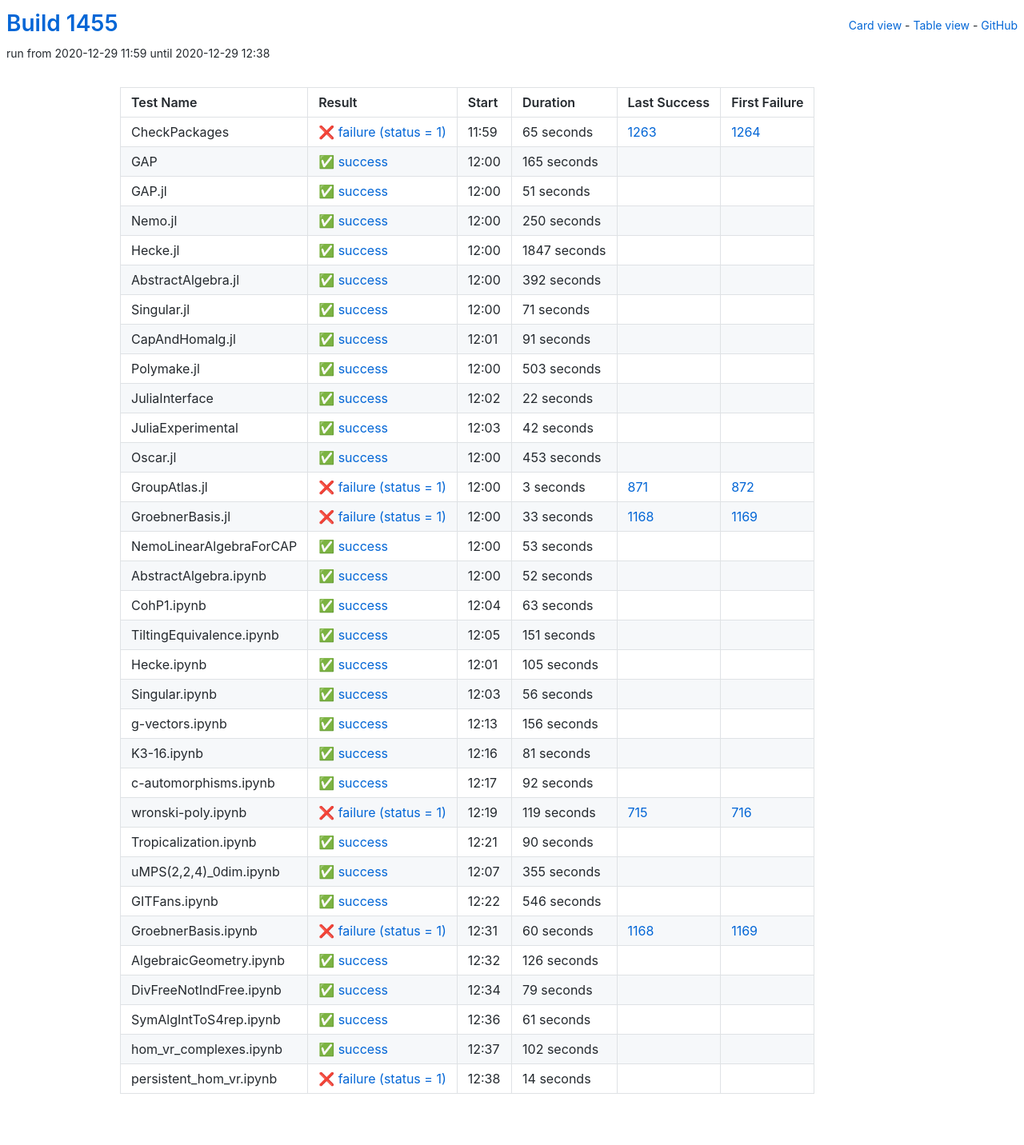
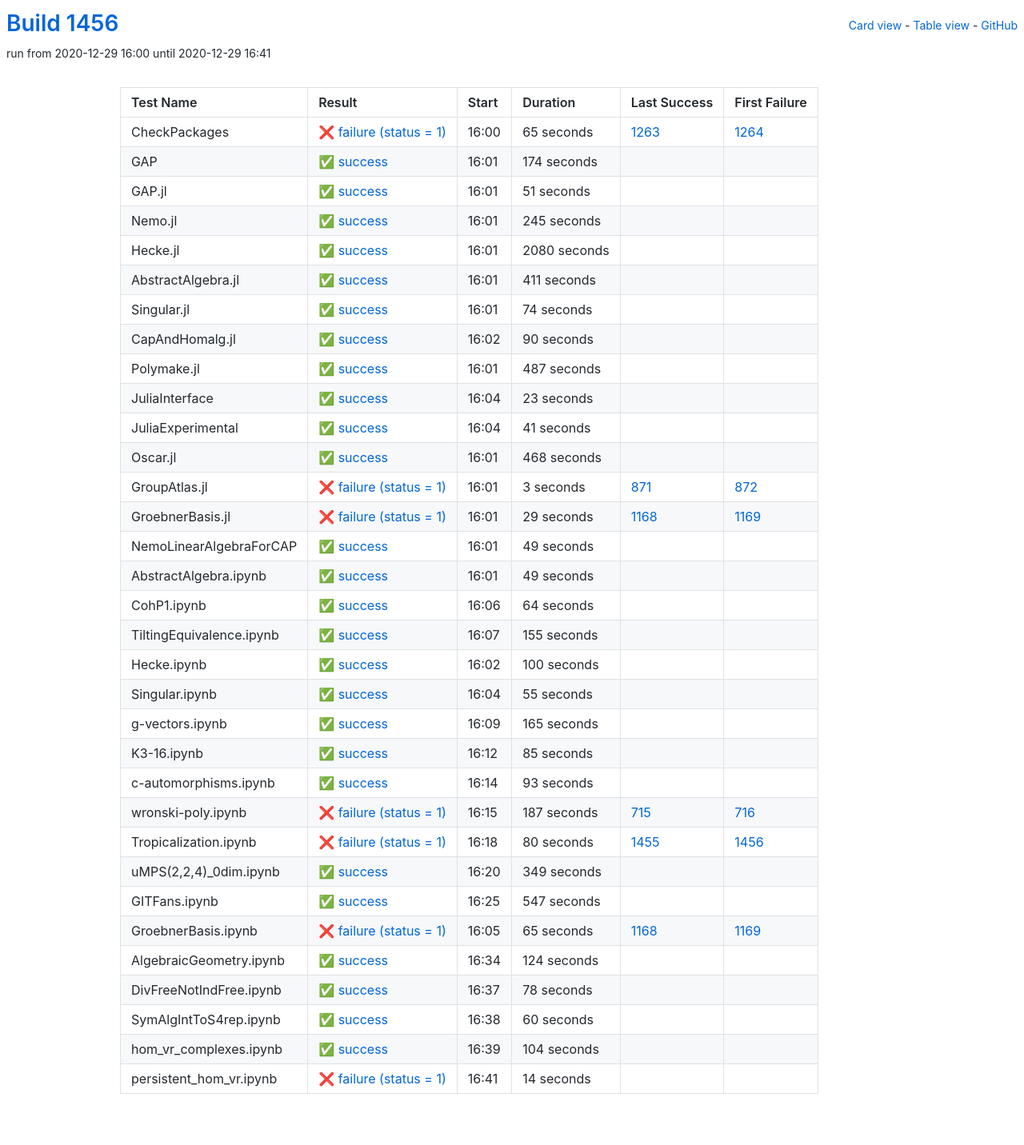
Before and after one commit to oscar-system/oscar-ci-status-stable, a Jekyll site: the page built from table.html, in a window 1280 px wide. Shown: the whole page at 80% size. Built offline with Jekyll 4.4.1, drawn with Linux system fonts in a browser that asks for light colours.

Commit message:
Build #1456

```diff
--- a/_data/ci.yml
+++ b/_data/ci.yml
@@ -1,6 +1,6 @@
 ---
-build: 1455
-build_url: https://oscarci.mathematik.uni-kl.de/job/oscar-stable/1455/
+build: 1456
+build_url: https://oscarci.mathematik.uni-kl.de/job/oscar-stable/1456/
 job: oscar-stable
 organization: oscar-system
 repo: oscar-ci-status-stable
@@ -8,8 +8,8 @@ repourl: https://github.com/oscar-system/oscar-ci-status-stable
 tests:
 - name: CheckPackages
   id: checkpackages
-  log: https://oscarci.mathematik.uni-kl.de/job/oscar-stable/1455/artifact/logs/build-1455/CheckPackages.log
-  start: 2020-12-29 11:59
+  log: https://oscarci.mathematik.uni-kl.de/job/oscar-stable/1456/artifact/logs/build-1456/CheckPackages.log
+  start: 2020-12-29 16:00
   success: false
   exitcode: 1
   status: failure
@@ -20,20 +20,20 @@ tests:
   first_failure_url: https://oscarci.mathematik.uni-kl.de/job/oscar-stable/1264/
 - name: GAP
   id: gap
-  log: https://oscarci.mathematik.uni-kl.de/job/oscar-stable/1455/artifact/logs/build-1455/GAP.log
-  start: 2020-12-29 12:00
+  log: https://oscarci.mathematik.uni-kl.de/job/oscar-stable/1456/artifact/logs/build-1456/GAP.log
+  start: 2020-12-29 16:01
   success: true
   exitcode: 0
   status: success
-  duration: 165
+  duration: 174
   last_success: false
   last_success_url:
   first_failure: false
   first_failure_url:
 - name: GAP.jl
   id: gap-jl
-  log: https://oscarci.mathematik.uni-kl.de/job/oscar-stable/1455/artifact/logs/build-1455/GAP.jl.log
-  start: 2020-12-29 12:00
+  log: https://oscarci.mathematik.uni-kl.de/job/oscar-stable/1456/artifact/logs/build-1456/GAP.jl.log
+  start: 2020-12-29 16:01
   success: true
   exitcode: 0
   status: success
@@ -44,116 +44,116 @@ tests:
   first_failure_url:
 - name: Nemo.jl
   id: nemo-jl
-  log: https://oscarci.mathematik.uni-kl.de/job/oscar-stable/1455/artifact/logs/build-1455/Nemo.jl.log
-  start: 2020-12-29 12:00
+  log: https://oscarci.mathematik.uni-kl.de/job/oscar-stable/1456/artifact/logs/build-1456/Nemo.jl.log
+  start: 2020-12-29 16:01
   success: true
   exitcode: 0
   status: success
-  duration: 250
+  duration: 245
   last_success: false
   last_success_url:
   first_failure: false
   first_failure_url:
 - name: Hecke.jl
   id: hecke-jl
-  log: https://oscarci.mathematik.uni-kl.de/job/oscar-stable/1455/artifact/logs/build-1455/Hecke.jl.log
-  start: 2020-12-29 12:00
+  log: https://oscarci.mathematik.uni-kl.de/job/oscar-stable/1456/artifact/logs/build-1456/Hecke.jl.log
+  start: 2020-12-29 16:01
   success: true
   exitcode: 0
   status: success
-  duration: 1847
+  duration: 2080
   last_success: false
   last_success_url:
   first_failure: false
   first_failure_url:
 - name: AbstractAlgebra.jl
   id: abstractalgebra-jl
-  log: https://oscarci.mathematik.uni-kl.de/job/oscar-stable/1455/artifact/logs/build-1455/AbstractAlgebra.jl.log
-  start: 2020-12-29 12:00
+  log: https://oscarci.mathematik.uni-kl.de/job/oscar-stable/1456/artifact/logs/build-1456/AbstractAlgebra.jl.log
+  start: 2020-12-29 16:01
   success: true
   exitcode: 0
   status: success
-  duration: 392
+  duration: 411
   last_success: false
   last_success_url:
   first_failure: false
   first_failure_url:
 - name: Singular.jl
   id: singular-jl
-  log: https://oscarci.mathematik.uni-kl.de/job/oscar-stable/1455/artifact/logs/build-1455/Singular.jl.log
-  start: 2020-12-29 12:00
+  log: https://oscarci.mathematik.uni-kl.de/job/oscar-stable/1456/artifact/logs/build-1456/Singular.jl.log
+  start: 2020-12-29 16:01
   success: true
   exitcode: 0
   status: success
-  duration: 71
+  duration: 74
   last_success: false
   last_success_url:
   first_failure: false
   first_failure_url:
 - name: CapAndHomalg.jl
   id: capandhomalg-jl
-  log: https://oscarci.mathematik.uni-kl.de/job/oscar-stable/1455/artifact/logs/build-1455/CapAndHomalg.jl.log
-  start: 2020-12-29 12:01
+  log: https://oscarci.mathematik.uni-kl.de/job/oscar-stable/1456/artifact/logs/build-1456/CapAndHomalg.jl.log
+  start: 2020-12-29 16:02
   success: true
   exitcode: 0
   status: success
-  duration: 91
+  duration: 90
   last_success: false
   last_success_url:
   first_failure: false
   first_failure_url:
 - name: Polymake.jl
   id: polymake-jl
-  log: https://oscarci.mathematik.uni-kl.de/job/oscar-stable/1455/artifact/logs/build-1455/Polymake.jl.log
-  start: 2020-12-29 12:00
+  log: https://oscarci.mathematik.uni-kl.de/job/oscar-stable/1456/artifact/logs/build-1456/Polymake.jl.log
+  start: 2020-12-29 16:01
   success: true
   exitcode: 0
   status: success
-  duration: 503
+  duration: 487
   last_success: false
   last_success_url:
   first_failure: false
   first_failure_url:
 - name: JuliaInterface
   id: juliainterface
-  log: https://oscarci.mathematik.uni-kl.de/job/oscar-stable/1455/artifact/logs/build-1455/JuliaInterface.log
-  start: 2020-12-29 12:02
+  log: https://oscarci.mathematik.uni-kl.de/job/oscar-stable/1456/artifact/logs/build-1456/JuliaInterface.log
+  start: 2020-12-29 16:04
   success: true
   exitcode: 0
   status: success
-  duration: 22
+  duration: 23
   last_success: false
   last_success_url:
   first_failure: false
   first_failure_url:
 - name: JuliaExperimental
   id: juliaexperimental
-  log: https://oscarci.mathematik.uni-kl.de/job/oscar-stable/1455/artifact/logs/build-1455/JuliaExperimental.log
-  start: 2020-12-29 12:03
+  log: https://oscarci.mathematik.uni-kl.de/job/oscar-stable/1456/artifact/logs/build-1456/JuliaExperimental.log
+  start: 2020-12-29 16:04
   success: true
   exitcode: 0
   status: success
-  duration: 42
+  duration: 41
   last_success: false
   last_success_url:
   first_failure: false
   first_failure_url:
 - name: Oscar.jl
   id: oscar-jl
-  log: https://oscarci.mathematik.uni-kl.de/job/oscar-stable/1455/artifact/logs/build-1455/Oscar.jl.log
-  start: 2020-12-29 12:00
+  log: https://oscarci.mathematik.uni-kl.de/job/oscar-stable/1456/artifact/logs/build-1456/Oscar.jl.log
+  start: 2020-12-29 16:01
   success: true
   exitcode: 0
   status: success
-  duration: 453
+  duration: 468
   last_success: false
   last_success_url:
   first_failure: false
   first_failure_url:
 - name: GroupAtlas.jl
   id: groupatlas-jl
-  log: https://oscarci.mathematik.uni-kl.de/job/oscar-stable/1455/artifact/logs/build-1455/GroupAtlas.jl.log
-  start: 2020-12-29 12:00
+  log: https://oscarci.mathematik.uni-kl.de/job/oscar-stable/1456/artifact/logs/build-1456/GroupAtlas.jl.log
+  start: 2020-12-29 16:01
   success: false
   exitcode: 1
   status: failure
@@ -164,236 +164,236 @@ tests:
   first_failure_url: https://oscarci.mathematik.uni-kl.de/job/oscar-stable/872/
 - name: GroebnerBasis.jl
   id: groebnerbasis-jl
-  log: https://oscarci.mathematik.uni-kl.de/job/oscar-stable/1455/artifact/logs/build-1455/GroebnerBasis.jl.log
-  start: 2020-12-29 12:00
+  log: https://oscarci.mathematik.uni-kl.de/job/oscar-stable/1456/artifact/logs/build-1456/GroebnerBasis.jl.log
+  start: 2020-12-29 16:01
   success: false
   exitcode: 1
   status: failure
-  duration: 33
+  duration: 29
   last_success: 1168
   last_success_url: https://oscarci.mathematik.uni-kl.de/job/oscar-stable/1168/
   first_failure: 1169
   first_failure_url: https://oscarci.mathematik.uni-kl.de/job/oscar-stable/1169/
 - name: NemoLinearAlgebraForCAP
   id: nemolinearalgebraforcap
-  log: https://oscarci.mathematik.uni-kl.de/job/oscar-stable/1455/artifact/logs/build-1455/NemoLinearAlgebraForCAP.log
-  start: 2020-12-29 12:00
+  log: https://oscarci.mathematik.uni-kl.de/job/oscar-stable/1456/artifact/logs/build-1456/NemoLinearAlgebraForCAP.log
+  start: 2020-12-29 16:01
   success: true
   exitcode: 0
   status: success
-  duration: 53
+  duration: 49
   last_success: false
   last_success_url:
   first_failure: false
   first_failure_url:
 - name: AbstractAlgebra.ipynb
   id: abstractalgebra-ipynb
-  log: https://oscarci.mathematik.uni-kl.de/job/oscar-stable/1455/artifact/logs/build-1455/AbstractAlgebra.ipynb.log
-  start: 2020-12-29 12:00
+  log: https://oscarci.mathematik.uni-kl.de/job/oscar-stable/1456/artifact/logs/build-1456/AbstractAlgebra.ipynb.log
+  start: 2020-12-29 16:01
   success: true
   exitcode: 0
   status: success
-  duration: 52
+  duration: 49
   last_success: false
   last_success_url:
   first_failure: false
   first_failure_url:
 - name: CohP1.ipynb
   id: cohp1-ipynb
-  log: https://oscarci.mathematik.uni-kl.de/job/oscar-stable/1455/artifact/logs/build-1455/CohP1.ipynb.log
-  start: 2020-12-29 12:04
+  log: https://oscarci.mathematik.uni-kl.de/job/oscar-stable/1456/artifact/logs/build-1456/CohP1.ipynb.log
+  start: 2020-12-29 16:06
   success: true
   exitcode: 0
   status: success
-  duration: 63
+  duration: 64
   last_success: false
   last_success_url:
   first_failure: false
   first_failure_url:
 - name: TiltingEquivalence.ipynb
   id: tiltingequivalence-ipynb
-  log: https://oscarci.mathematik.uni-kl.de/job/oscar-stable/1455/artifact/logs/build-1455/TiltingEquivalence.ipynb.log
-  start: 2020-12-29 12:05
+  log: https://oscarci.mathematik.uni-kl.de/job/oscar-stable/1456/artifact/logs/build-1456/TiltingEquivalence.ipynb.log
+  start: 2020-12-29 16:07
   success: true
   exitcode: 0
   status: success
-  duration: 151
+  duration: 155
   last_success: false
   last_success_url:
   first_failure: false
   first_failure_url:
 - name: Hecke.ipynb
   id: hecke-ipynb
-  log: https://oscarci.mathematik.uni-kl.de/job/oscar-stable/1455/artifact/logs/build-1455/Hecke.ipynb.log
-  start: 2020-12-29 12:01
+  log: https://oscarci.mathematik.uni-kl.de/job/oscar-stable/1456/artifact/logs/build-1456/Hecke.ipynb.log
+  start: 2020-12-29 16:02
   success: true
   exitcode: 0
   status: success
-  duration: 105
+  duration: 100
   last_success: false
   last_success_url:
   first_failure: false
   first_failure_url:
 - name: Singular.ipynb
   id: singular-ipynb
-  log: https://oscarci.mathematik.uni-kl.de/job/oscar-stable/1455/artifact/logs/build-1455/Singular.ipynb.log
-  start: 2020-12-29 12:03
+  log: https://oscarci.mathematik.uni-kl.de/job/oscar-stable/1456/artifact/logs/build-1456/Singular.ipynb.log
+  start: 2020-12-29 16:04
   success: true
   exitcode: 0
   status: success
-  duration: 56
+  duration: 55
   last_success: false
   last_success_url:
   first_failure: false
   first_failure_url:
 - name: g-vectors.ipynb
   id: g-vectors-ipynb
-  log: https://oscarci.mathematik.uni-kl.de/job/oscar-stable/1455/artifact/logs/build-1455/g-vectors.ipynb.log
-  start: 2020-12-29 12:13
+  log: https://oscarci.mathematik.uni-kl.de/job/oscar-stable/1456/artifact/logs/build-1456/g-vectors.ipynb.log
+  start: 2020-12-29 16:09
   success: true
   exitcode: 0
   status: success
-  duration: 156
+  duration: 165
   last_success: false
   last_success_url:
   first_failure: false
   first_failure_url:
 - name: K3-16.ipynb
   id: k3-16-ipynb
-  log: https://oscarci.mathematik.uni-kl.de/job/oscar-stable/1455/artifact/logs/build-1455/K3-16.ipynb.log
-  start: 2020-12-29 12:16
+  log: https://oscarci.mathematik.uni-kl.de/job/oscar-stable/1456/artifact/logs/build-1456/K3-16.ipynb.log
+  start: 2020-12-29 16:12
   success: true
   exitcode: 0
   status: success
-  duration: 81
+  duration: 85
   last_success: false
   last_success_url:
   first_failure: false
   first_failure_url:
 - name: c-automorphisms.ipynb
   id: c-automorphisms-ipynb
-  log: https://oscarci.mathematik.uni-kl.de/job/oscar-stable/1455/artifact/logs/build-1455/c-automorphisms.ipynb.log
-  start: 2020-12-29 12:17
+  log: https://oscarci.mathematik.uni-kl.de/job/oscar-stable/1456/artifact/logs/build-1456/c-automorphisms.ipynb.log
+  start: 2020-12-29 16:14
   success: true
   exitcode: 0
   status: success
-  duration: 92
+  duration: 93
   last_success: false
   last_success_url:
   first_failure: false
   first_failure_url:
 - name: wronski-poly.ipynb
   id: wronski-poly-ipynb
-  log: https://oscarci.mathematik.uni-kl.de/job/oscar-stable/1455/artifact/logs/build-1455/wronski-poly.ipynb.log
-  start: 2020-12-29 12:19
+  log: https://oscarci.mathematik.uni-kl.de/job/oscar-stable/1456/artifact/logs/build-1456/wronski-poly.ipynb.log
+  start: 2020-12-29 16:15
   success: false
   exitcode: 1
   status: failure
-  duration: 119
+  duration: 187
   last_success: 715
   last_success_url: https://oscarci.mathematik.uni-kl.de/job/oscar-stable/715/
   first_failure: 716
   first_failure_url: https://oscarci.mathematik.uni-kl.de/job/oscar-stable/716/
 - name: Tropicalization.ipynb
   id: tropicalization-ipynb
-  log: https://oscarci.mathematik.uni-kl.de/job/oscar-stable/1455/artifact/logs/build-1455/Tropicalization.ipynb.log
-  start: 2020-12-29 12:21
+  log: https://oscarci.mathematik.uni-kl.de/job/oscar-stable/1456/artifact/logs/build-1456/Tropicalization.ipynb.log
+  start: 2020-12-29 16:18
+  success: false
+  exitcode: 1
+  status: failure
+  duration: 80
+  last_success: 1455
+  last_success_url: https://oscarci.mathematik.uni-kl.de/job/oscar-stable/1455/
+  first_failure: 1456
+  first_failure_url: https://oscarci.mathematik.uni-kl.de/job/oscar-stable/1456/
+- name: uMPS(2,2,4)_0dim.ipynb
+  id: umps-2-2-4-0dim-ipynb
+  log: https://oscarci.mathematik.uni-kl.de/job/oscar-stable/1456/artifact/logs/build-1456/uMPS-2-2-4-_0dim.ipynb.log
+  start: 2020-12-29 16:20
   success: true
   exitcode: 0
   status: success
-  duration: 90
-  last_success: false
-  last_success_url:
-  first_failure: false
-  first_failure_url:
-- name: uMPS(2,2,4)_0dim.ipynb
-  id: umps-2-2-4-0dim-ipynb
-  log: https://oscarci.mathematik.uni-kl.de/job/oscar-stable/1455/artifact/logs/build-1455/uMPS-2-2-4-_0dim.ipynb.log
-  start: 2020-12-29 12:07
-  success: true
-  exitcode: 0
-  status: success
-  duration: 355
+  duration: 349
   last_success: false
   last_success_url:
   first_failure: false
   first_failure_url:
 - name: GITFans.ipynb
   id: gitfans-ipynb
-  log: https://oscarci.mathematik.uni-kl.de/job/oscar-stable/1455/artifact/logs/build-1455/GITFans.ipynb.log
-  start: 2020-12-29 12:22
+  log: https://oscarci.mathematik.uni-kl.de/job/oscar-stable/1456/artifact/logs/build-1456/GITFans.ipynb.log
+  start: 2020-12-29 16:25
   success: true
   exitcode: 0
   status: success
-  duration: 546
+  duration: 547
   last_success: false
   last_success_url:
   first_failure: false
   first_failure_url:
 - name: GroebnerBasis.ipynb
   id: groebnerbasis-ipynb
-  log: https://oscarci.mathematik.uni-kl.de/job/oscar-stable/1455/artifact/logs/build-1455/GroebnerBasis.ipynb.log
-  start: 2020-12-29 12:31
+  log: https://oscarci.mathematik.uni-kl.de/job/oscar-stable/1456/artifact/logs/build-1456/GroebnerBasis.ipynb.log
+  start: 2020-12-29 16:05
   success: false
   exitcode: 1
   status: failure
-  duration: 60
+  duration: 65
   last_success: 1168
   last_success_url: https://oscarci.mathematik.uni-kl.de/job/oscar-stable/1168/
   first_failure: 1169
   first_failure_url: https://oscarci.mathematik.uni-kl.de/job/oscar-stable/1169/
 - name: AlgebraicGeometry.ipynb
   id: algebraicgeometry-ipynb
-  log: https://oscarci.mathematik.uni-kl.de/job/oscar-stable/1455/artifact/logs/build-1455/AlgebraicGeometry.ipynb.log
-  start: 2020-12-29 12:32
+  log: https://oscarci.mathematik.uni-kl.de/job/oscar-stable/1456/artifact/logs/build-1456/AlgebraicGeometry.ipynb.log
+  start: 2020-12-29 16:34
   success: true
   exitcode: 0
   status: success
-  duration: 126
+  duration: 124
   last_success: false
   last_success_url:
   first_failure: false
   first_failure_url:
 - name: DivFreeNotIndFree.ipynb
   id: divfreenotindfree-ipynb
-  log: https://oscarci.mathematik.uni-kl.de/job/oscar-stable/1455/artifact/logs/build-1455/DivFreeNotIndFree.ipynb.log
-  start: 2020-12-29 12:34
+  log: https://oscarci.mathematik.uni-kl.de/job/oscar-stable/1456/artifact/logs/build-1456/DivFreeNotIndFree.ipynb.log
+  start: 2020-12-29 16:37
   success: true
   exitcode: 0
   status: success
-  duration: 79
+  duration: 78
   last_success: false
   last_success_url:
   first_failure: false
   first_failure_url:
 - name: SymAlgIntToS4rep.ipynb
   id: symalginttos4rep-ipynb
-  log: https://oscarci.mathematik.uni-kl.de/job/oscar-stable/1455/artifact/logs/build-1455/SymAlgIntToS4rep.ipynb.log
-  start: 2020-12-29 12:36
+  log: https://oscarci.mathematik.uni-kl.de/job/oscar-stable/1456/artifact/logs/build-1456/SymAlgIntToS4rep.ipynb.log
+  start: 2020-12-29 16:38
   success: true
   exitcode: 0
   status: success
-  duration: 61
+  duration: 60
   last_success: false
   last_success_url:
   first_failure: false
   first_failure_url:
 - name: hom_vr_complexes.ipynb
   id: hom-vr-complexes-ipynb
-  log: https://oscarci.mathematik.uni-kl.de/job/oscar-stable/1455/artifact/logs/build-1455/hom_vr_complexes.ipynb.log
-  start: 2020-12-29 12:37
+  log: https://oscarci.mathematik.uni-kl.de/job/oscar-stable/1456/artifact/logs/build-1456/hom_vr_complexes.ipynb.log
+  start: 2020-12-29 16:39
   success: true
   exitcode: 0
   status: success
-  duration: 102
+  duration: 104
   last_success: false
   last_success_url:
   first_failure: false
   first_failure_url:
 - name: persistent_hom_vr.ipynb
   id: persistent-hom-vr-ipynb
-  log: https://oscarci.mathematik.uni-kl.de/job/oscar-stable/1455/artifact/logs/build-1455/persistent_hom_vr.ipynb.log
-  start: 2020-12-29 12:38
+  log: https://oscarci.mathematik.uni-kl.de/job/oscar-stable/1456/artifact/logs/build-1456/persistent_hom_vr.ipynb.log
+  start: 2020-12-29 16:41
   success: false
   exitcode: 1
   status: failure
```
Also changed, not shown: README.md.
